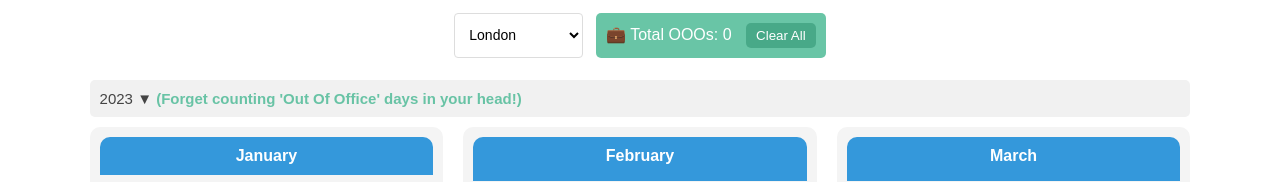
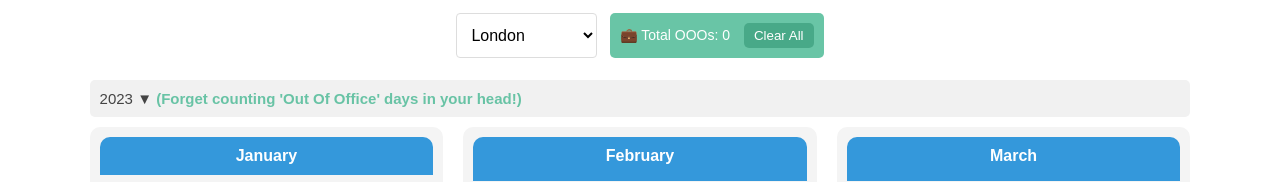
Before and after one commit to kkshitij-agrawal/vacay, a plain HTML site: page index.html in a window 1280 px wide. Shown: the top 182 px of the page. Drawn offline with Linux system fonts and the light colour scheme; a web font is replaced by a local one.

Commit message:
Add files via upload

```diff
--- a/styles.css
+++ b/styles.css
@@ -40,7 +40,7 @@ body {
 
 .city-selector {
     padding: 10px;
-    font-size: 16px;
+    font-size: 14px;
     border: 1px solid #ddd;
     border-radius: 4px;
     background-color: #fff;
@@ -59,8 +59,13 @@ body {
     }
 
     .city-selector {
-        font-size: 14px;
+        font-size: 16px;
     }
+
+    .counter {
+        font-size: 16px;
+    }
+
 }
 
 .month {
@@ -134,6 +139,7 @@ body {
     background-color: rgba(74, 185, 148, 0.822);
     color: white;
     padding: 10px 10px;
+    font-size: 14px;
 }
 
 footer {
```
